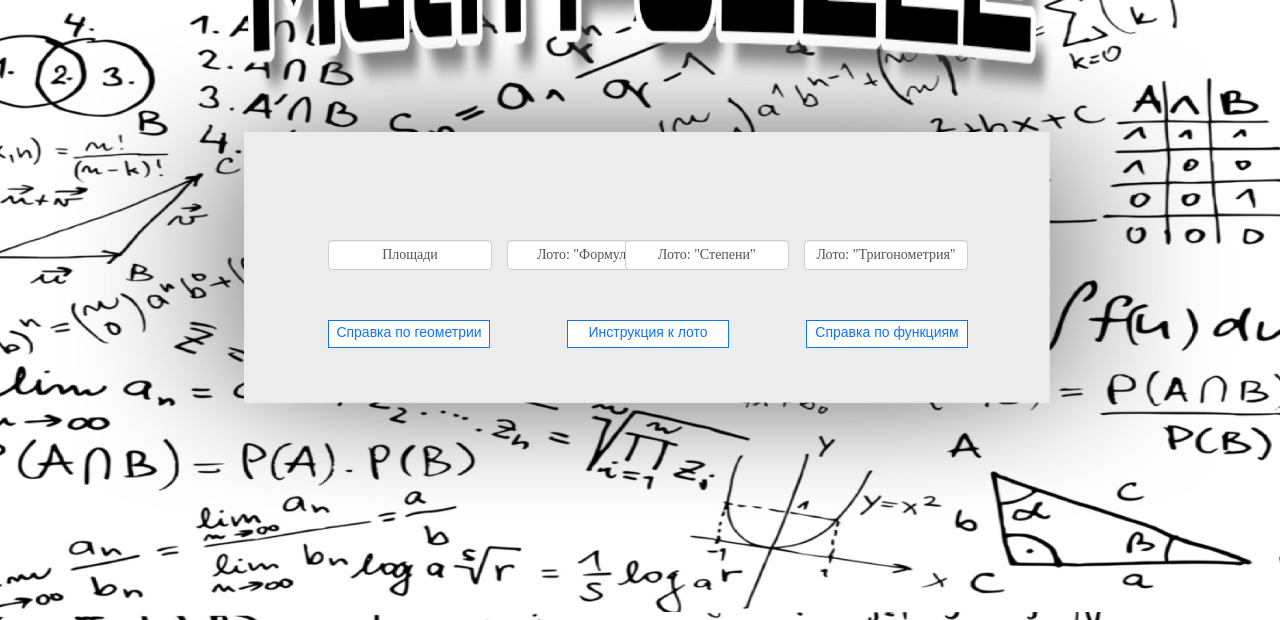
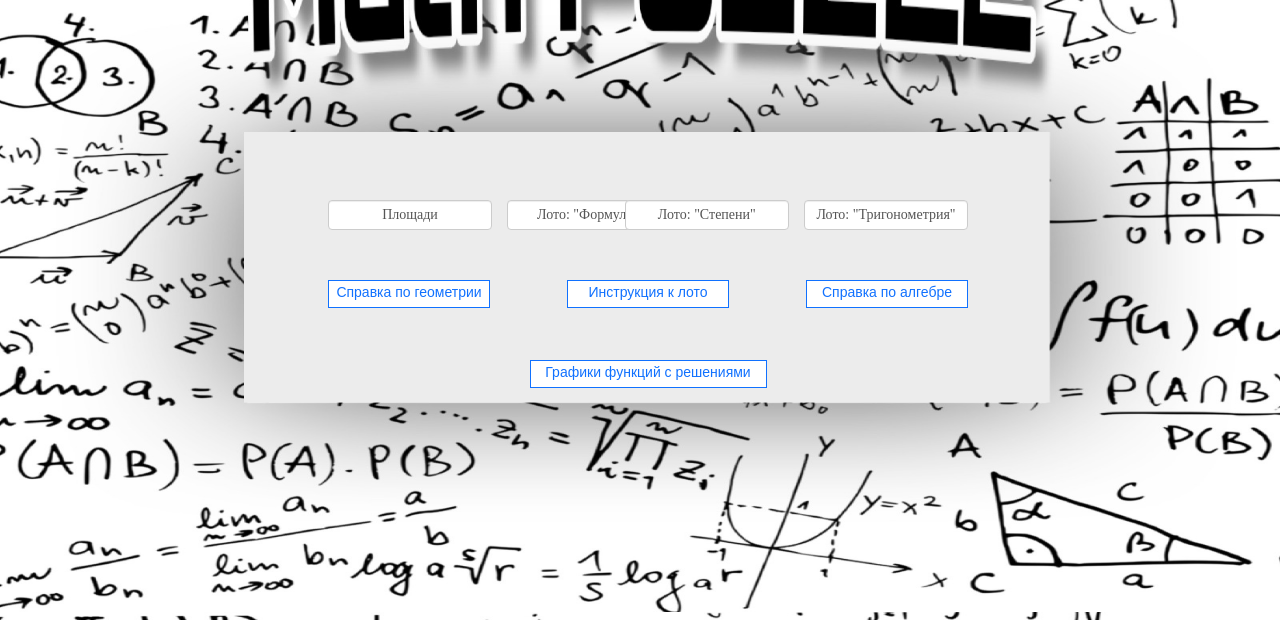
Before and after one commit to IlSand-dev/MathPuzzle, a Django app: page / in a window 1280 px wide. Shown: the part 188-808 px from the top of the page. Run offline with Django 3.2, Linux system fonts and the light colour scheme; the visitor is signed in with stand-in values (Sample User, id 1).

Commit message:
udated documentation

```diff
--- a/mathPuzzle/templates/math_puzzle/menu.html
+++ b/mathPuzzle/templates/math_puzzle/menu.html
@@ -2,26 +2,28 @@
 
 
 {% block content %}
-    <div style="top:50%;left: 25%;position: absolute; display:inline">
+    <div style="top:45%;left: 25%;position: absolute; display:inline">
         <a href="{% url 'lvl1' %}" class=bot8 style="width:150px">Площади</a>
     </div>
-    <div style="top:50%; left: 39%;position:absolute; display:inline">
+    <div style="top:45%; left: 39%;position:absolute; display:inline">
         <a href="{% url 'lvl2' %}" class=bot8 style="width:150px">Лото: "Формулы"</a>
     </div>
-    <div style="top:50%;right:39%;position:absolute; display:inline">
+    <div style="top:45%;right:39%;position:absolute; display:inline">
         <a href="{% url 'lvl3' %}" class=bot8 style="width:150px">Лото: "Степени"</a>
     </div>
-    <div style="top:50%;right:25%;position:absolute; display:inline">
+    <div style="top:45%;right:25%;position:absolute; display:inline">
         <a href="{% url 'lvl4' %}" class=bot8 style="width:150px">Лото: "Тригонометрия"</a>
     </div>
-    <div style="top:60%; width:100%; text-align:center ;position:absolute;display:inline">
+    <div style="top:55%; width:100%; text-align:center ;position:absolute;display:inline">
         <a href="{% url 'instruction' %}" class="blubtn" style="width:150px">Инструкция к лото</a>
     </div>
     {% load static %}
-    <div style="top:60%; left: 25%; position:absolute; display:inline">
+    <div style="top:55%; left: 25%; position:absolute; display:inline">
         <a target="_blank" href="{% static 'docs/geometry-theory.pdf' %}" class="blubtn" style="width:150px">Справка по геометрии</a>
     </div>
-    <div style="top:60%; right: 25%; position:absolute; display:inine">
-        <a target="_blank" href="{% static 'docs/function-theory.pdf' %}" class="blubtn" style="width:150px">Справка по функциям</a>
+    <div style="top:55%; right: 25%; position:absolute; display:inine">
+        <a target="_blank" href="{% static 'docs/algebra-theory.pdf' %}" class="blubtn" style="width:150px">Справка по алгебре</a>
     </div>
+    <div style="top:65%; width:100%; text-align:center;position:absolute;display:inline">
+        <a target="_blank" href="{% static 'docs/function-theory.pdf' %}" class="blubtn" style="width:225px">Графики функций с решениями</a>
 {% endblock %}
--- a/mathPuzzle/urls.py
+++ b/mathPuzzle/urls.py
@@ -1,6 +1,9 @@
+from django.conf.urls import url
 from django.urls import path
+from patterns import patterns
 
 from mathPuzzle import views
+from mathPuzzle.views import TestView
 
 urlpatterns = [
     path('', views.menu, name='menu'),
@@ -9,4 +12,5 @@ urlpatterns = [
     path('lvl3/', views.game, name='lvl3'),
     path('lvl4/', views.game, name='lvl4'),
     path('instruction', views.instruction, name='instruction'),
+    path(r'test/', TestView.as_view(), name='test')
 ]
--- a/mathPuzzle/views.py
+++ b/mathPuzzle/views.py
@@ -1,11 +1,15 @@
 from django.conf import settings
 from django.contrib.auth import logout
 from django.contrib.auth.decorators import login_required
-from django.shortcuts import render, redirect
+from django.shortcuts import redirect
+from django.shortcuts import render
+from django.views.generic import ListView, DetailView
 
+from .models import Question, Answer
 
 
 # Create your views here.
+
 
 @login_required
 def menu(request):
@@ -32,3 +36,11 @@ def game(request):
         return redirect(settings.LOGIN_URL, request.path)
     else:
         return render(request, 'math_puzzle' + request.path[0: -1] + '.html')
+
+
+class TestView(ListView):
+    template_name = 'math_puzzle/test.html'
+    context_object_name = 'questions_list'
+
+    def get_queryset(self):
+        return Question.objects.order_by('-date_published')[:2]
```
Also changed, not shown: mathPuzzle/admin.py (+12 -2 lines), mathPuzzle/models.py (+18 -4 lines), mathPuzzle/templates/math_puzzle/test.html (added, +17 -0 lines), mathPuzzle/templates/registration/login.html (+0 -9 lines).
